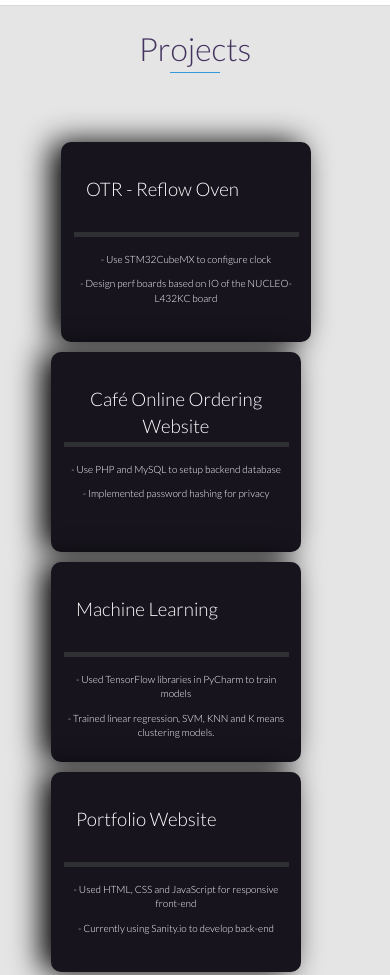
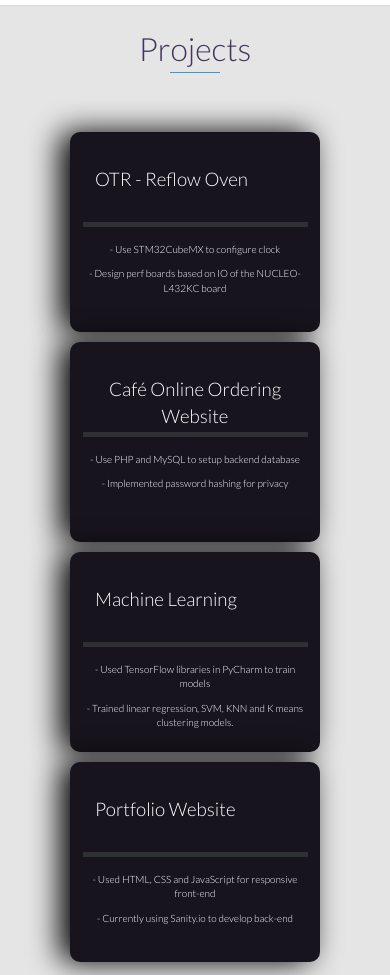
Before and after one commit to kunalpanda/Portfolio, a website: page index.html in a window 390 px wide. Shown: the part 2820-3795 px from the top of the page. Drawn offline with nearby package versions, Linux system fonts and the light colour scheme.

Commit message:
fixed centering issue on mobile devices

```diff
--- a/css/styles.css
+++ b/css/styles.css
@@ -243,14 +243,12 @@ footer{text-align:center}.social{text-align:center}}
     }
 
     .contain{
-      display: block;
-      text-align: center;
-      align-items: center;
+      flex-wrap: wrap;
     }
 
     .card {
       height: 200px;
-      margin: 10px;
+      margin-bottom: 10px;
 
     }
   }
```
